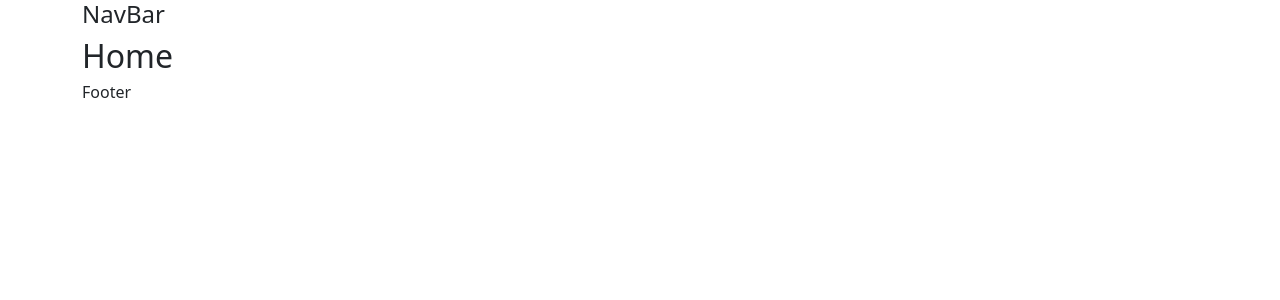
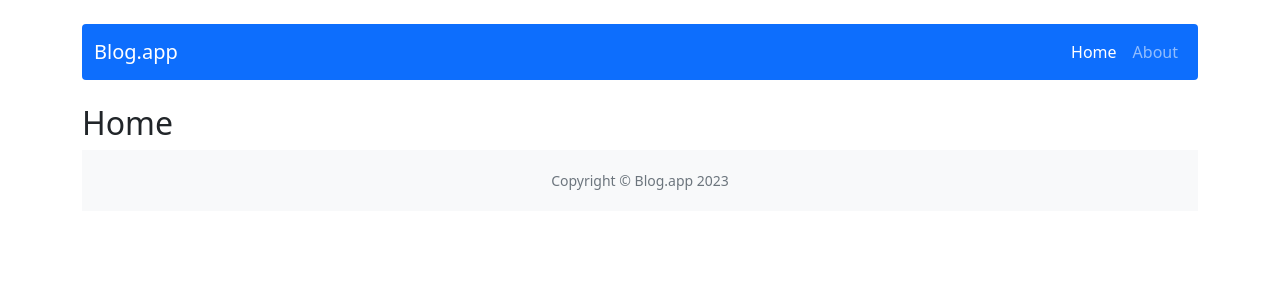
Before and after one commit to anntan2913/react-blog-app, a React (Create React App) app: page / in a window 1280 px wide. Shown: the top 300 px of the page. Built offline with nearby package versions, Linux system fonts and the light colour scheme.

Commit message:
add Navbar and Footer with styles

```diff
--- a/src/components/views/Footer/Footer.js
+++ b/src/components/views/Footer/Footer.js
@@ -1,6 +1,8 @@
 const Footer = () => {
     return (
-        <h6>Footer</h6>
+        <footer className='bg-light text-center py-3'>
+            <p className='small text-muted my-1'>Copyright © Blog.app 2023</p>
+        </footer>
     );
 };
 
--- a/src/components/views/NavBar/NavBar.js
+++ b/src/components/views/NavBar/NavBar.js
@@ -1,6 +1,18 @@
+import { NavLink } from 'react-router-dom';
+import { Container } from 'react-bootstrap';
+import { Navbar, Nav } from 'react-bootstrap';
+
 const NavBar = () => {
     return (
-        <h4>NavBar</h4>
+        <Navbar bg="primary" variant="dark" expand="lg" className="mt-4 mb-4 rounded">
+            <Container>
+            <Navbar.Brand>Blog.app</Navbar.Brand>
+                <Nav className="ms-auto">
+                    <Nav.Link as={NavLink} to="/">Home</Nav.Link>
+                    <Nav.Link as={NavLink} to="/about">About</Nav.Link>
+                </Nav>
+            </Container>
+        </Navbar>
     );
 };
 
```
